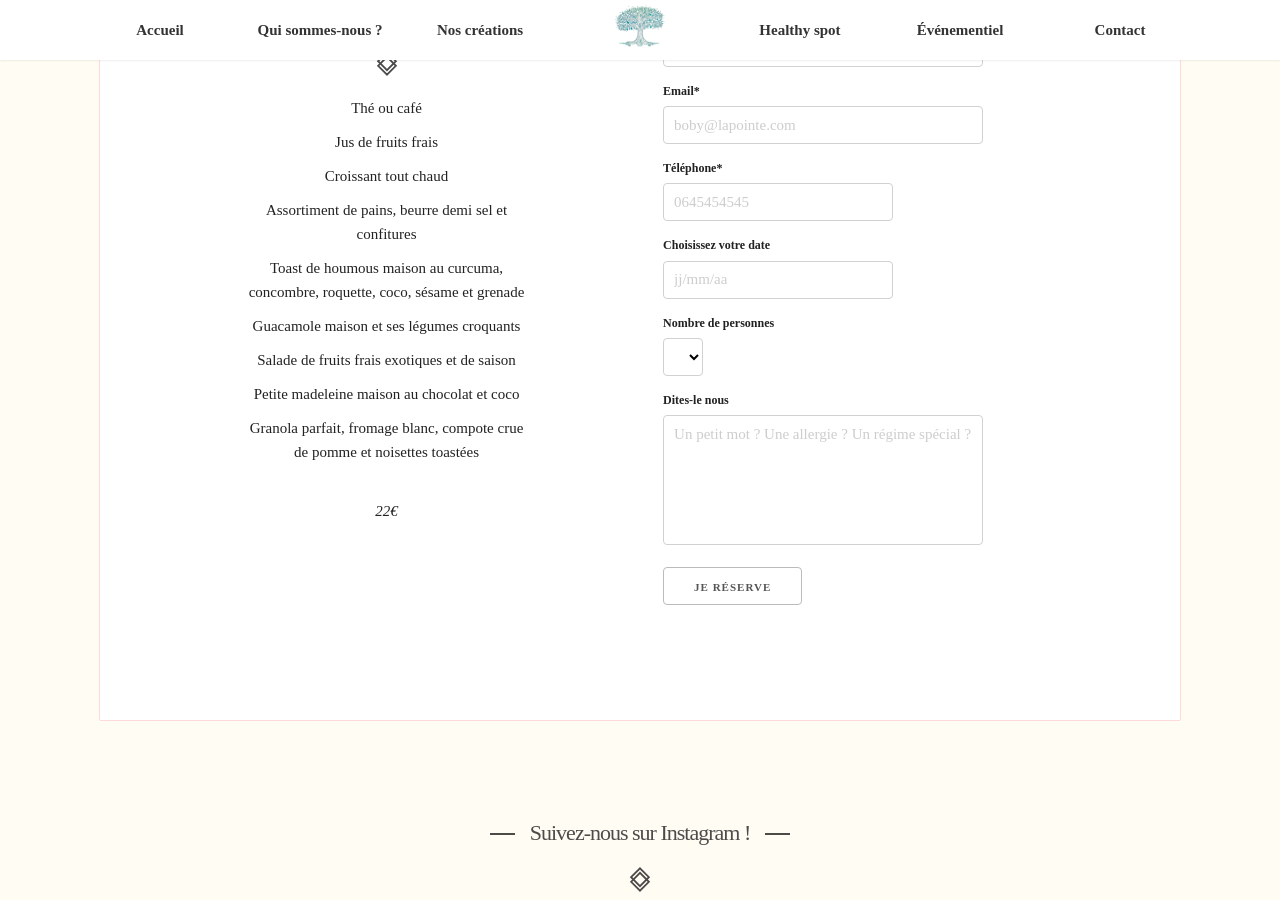
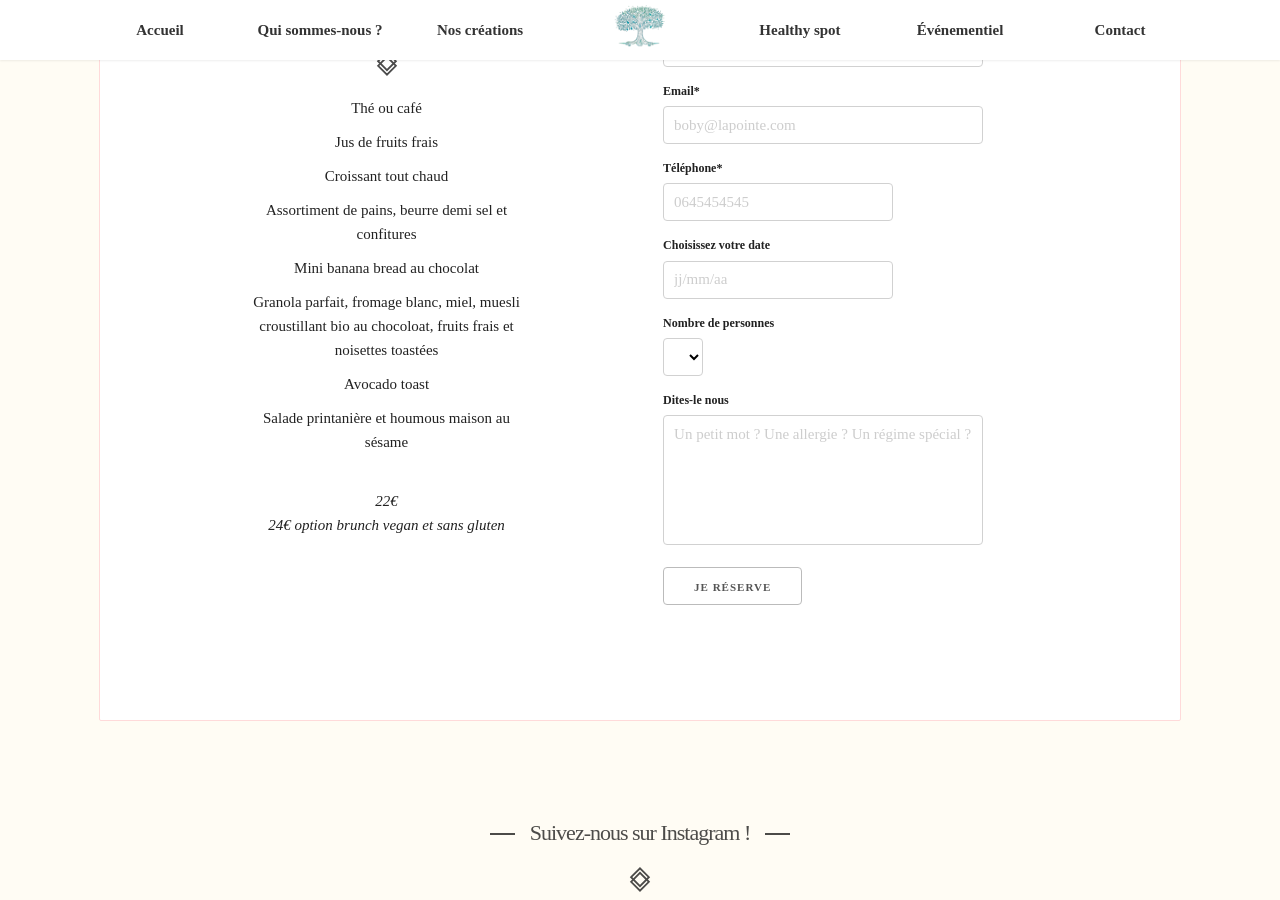
Before and after one commit to cedricmenteau/lemangotree, a Jekyll site: the page built from reservation.html, in a window 1280 px wide and 900 px high, scrolled down 694 px. Built offline with Jekyll 4.4.1, drawn with Linux system fonts in a browser that asks for light colours; nearby versions of some CDN libraries; some web fonts are replaced.

Commit message:
Update reservation.html

```diff
--- a/reservation.html
+++ b/reservation.html
@@ -29,13 +29,13 @@ thumbnail: images/creations/nos_creations_3.jpg
       <li>Jus de fruits frais</li>
       <li>Croissant tout chaud</li>
       <li>Assortiment de pains, beurre demi sel et confitures</li>
-      <li>Toast de houmous maison au curcuma, concombre, roquette, coco, sésame et grenade</li>
-      <li>Guacamole maison et ses légumes croquants</li>
-      <li>Salade de fruits frais exotiques et de saison</li>
-      <li>Petite madeleine maison au chocolat et coco</li>
-      <li>Granola parfait, fromage blanc, compote crue de pomme et noisettes toastées</li>
+      <li>Mini banana bread au chocolat</li>
+      <li>Granola parfait, fromage blanc, miel, muesli croustillant bio au chocoloat, fruits frais et noisettes toastées</li>
+      <li>Avocado toast</li>
+      <li>Salade printanière et houmous maison au sésame</li>
     </ul>
     <i>22€</i>
+    <i>24€ option brunch vegan et sans gluten</i>
   </div>
 
   <form id="booking_form" method="POST" action="https://formspree.io/contact@lemangotree.com" data-parsley-validate="">
```
